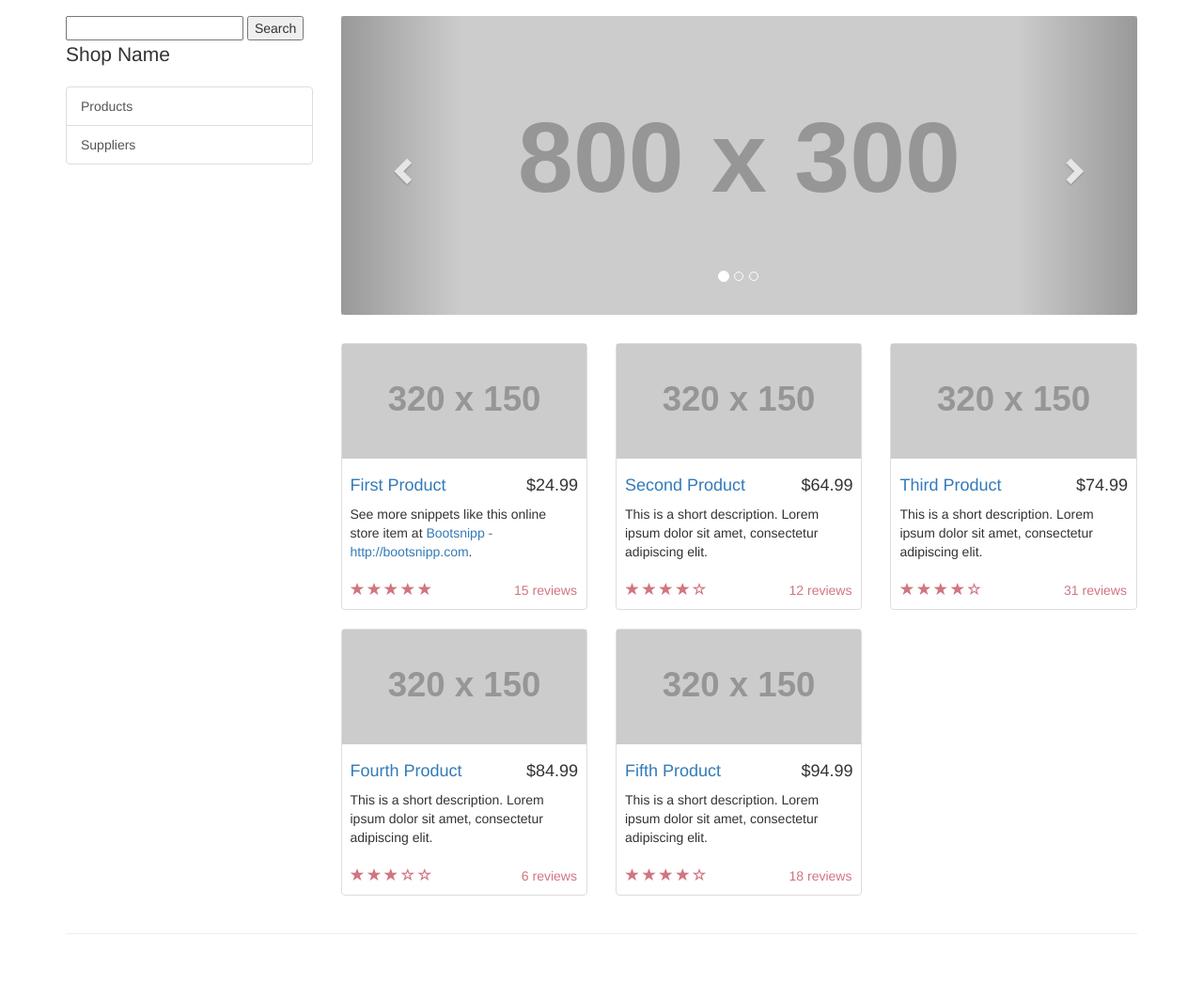
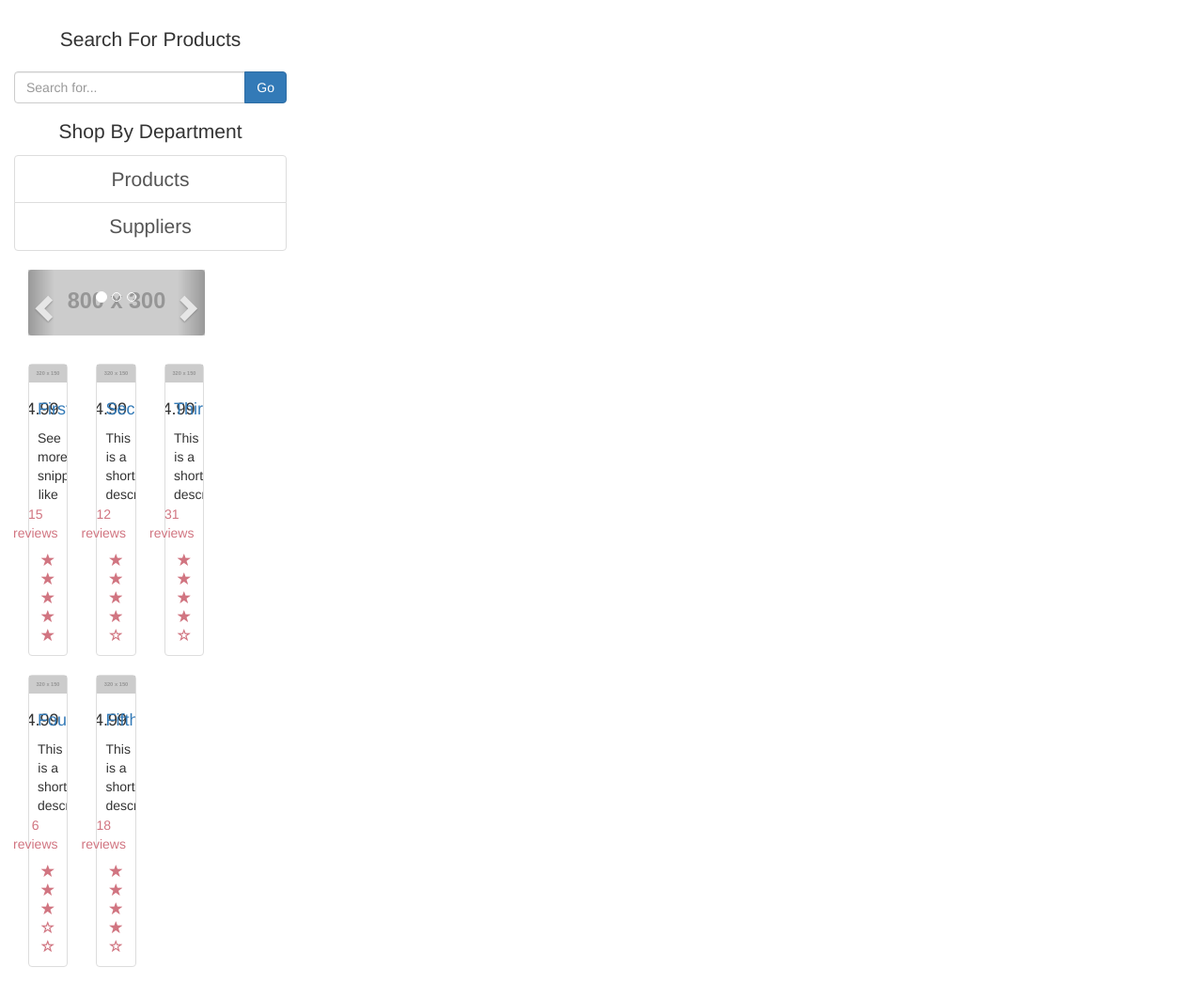
Before and after one commit to Aclark2089/Cramster, a Django app: template app/store/templates/store/header.html in a window 1280 px wide. Shown: the part 53-1099 px from the top of the page at 94% size. Run offline with Django 3.2, Linux system fonts and the light colour scheme; the template is opened without the code that fills it, so the values that code supplies are empty; grey boxes labelled with a size stand in for pictures from a placeholder-image service; some libraries are stand-ins or nearby versions.

Commit message:
Fixed up sidenav for searching for products & suppliers, fixed up the search bar and its submit button, added new order_form accessible from the side_nav

```diff
--- a/app/store/templates/store/base.html
+++ b/app/store/templates/store/base.html
@@ -70,28 +70,41 @@
 
   <!-- Page Content -->
 
-  <div class="container">
+  <div class="container-fluid">
 
     {% block content %}
     <div class="row">
 
-      <div class="col-md-3">
-
+      <div class="col-md-3 text-center">
+          <div class="row-fluid">
             {% if empty_search %}
-          <p style="color: red;">Empty Search</p>
+              <p style="color: red;">Your search was empty!</p>
             {% endif %}
-
+            <h4 class="lead">Search For Products</h4>
             <form action="/search/" method="get">
-          <input type="text" name="q">
-          <input type="submit" value="Search">
+              <div class="form-group">
+                <div class="input-group">
+                  <input class="form-control" type="text" name="q" placeholder="Search for...">
+                  <span class="input-group-btn">
+                    <button class="btn btn-primary" type="submit" value="Search">Go</button>
+                  </span>
+                </div>
+              </div>
             </form>
-
-        <p class="lead">Shop Name</p>
+          </div>
+          <div class="row-fluid">
+            <h4 class="lead">Shop By Department</p>
             <div class="list-group">
               <a href="/products/" class="list-group-item">Products</a>
               <a href="/suppliers/" class="list-group-item">Suppliers</a>
             </div>
           </div>
+          {% if user.is_active %}
+          <div class="row-fluid">
+              <a class="btn btn-default" href="/orders/">Create New Order</a>
+            </div>
+          </div>
+          {% endif %}
 
       <div class="col-md-9">
         {% block catalog %}
--- a/app/store/urls.py
+++ b/app/store/urls.py
@@ -7,8 +7,13 @@ urlpatterns = format_suffix_patterns([
     url(r'^$', views.index, name='index'),
     url(r'^search/$', views.search, name='search'),
 
+    # Catalog Urls
     url(r'^products/', views.product_catalog, name='product_catalog'),
     url(r'^suppliers/', views.supplier_list, name='supplier_list'),
+
+    #Orders
+    url(r'^orders/', views.order_form, name='order_form'),
+
 
     # Login urls
     url(r'^accounts/login/', views.login, name='login'),
```
Also changed, not shown: app/store/templates/store/order_form.html (added, +11 -0 lines), app/store/views.py (+14 -6 lines). Lines whose indentation alone changed are shown as unchanged.
